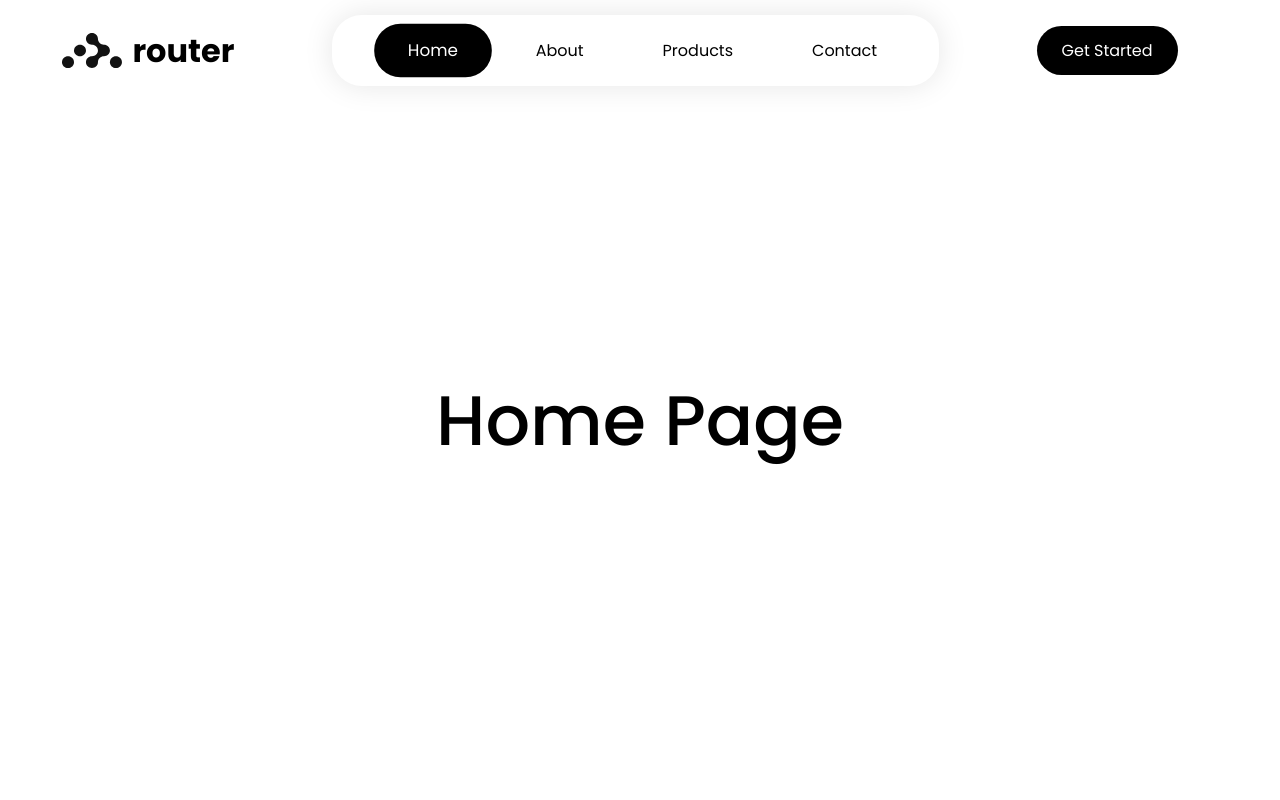
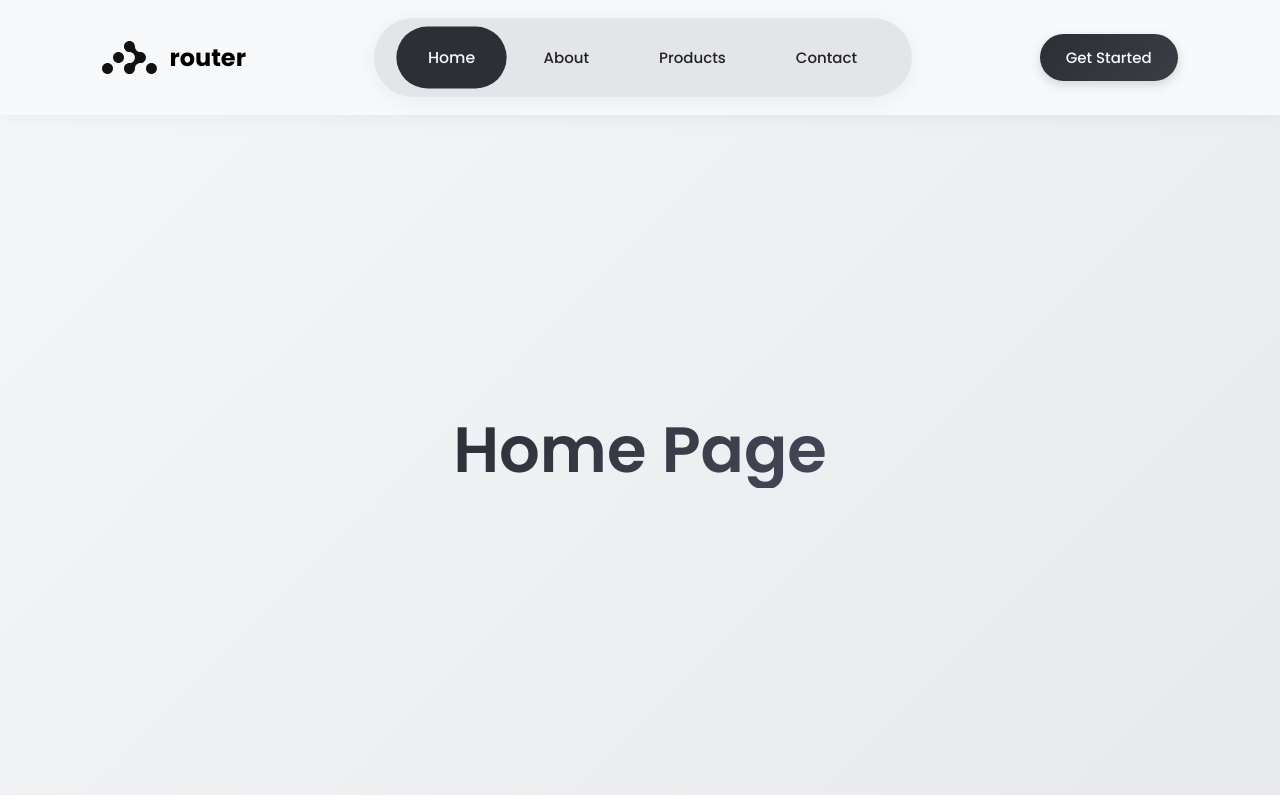
Before and after one commit to Pranjal-Sahu21/react-router-practice, a React (Vite) app: page / in a window 1280 px wide. Built offline with nearby package versions, Linux system fonts and the light colour scheme.

Commit message:
Minute styling changes

```diff
--- a/src/components/Navbar.jsx
+++ b/src/components/Navbar.jsx
@@ -1,45 +1,64 @@
-import React from "react";
+import React, { useState } from "react";
 import logo from "../assets/react-router-logo.svg";
-import { NavLink } from "react-router-dom";
+import { NavLink, useNavigate } from "react-router-dom";
 
 const Navbar = () => {
+  const navigate = useNavigate();
+  const [menuOpen, setMenuOpen] = useState(false);
+
+  const toggleMenu = () => setMenuOpen(!menuOpen);
+  const closeMenu = () => setMenuOpen(false);
+
   return (
-    <div className="navbar">
+    <nav className="navbar">
       <div className="logo-section">
         <img className="logo" src={logo} alt="React Router Logo" width="60px" />
         <h1 className="router-text">router</h1>
       </div>
 
-      <ul>
+      <div
+        className={`hamburger ${menuOpen ? "open" : ""}`}
+        onClick={toggleMenu}
+      >
+        <span></span>
+        <span></span>
+        <span></span>
+      </div>
+
+      <ul className={`nav-links ${menuOpen ? "active" : ""}`}>
         <NavLink
           to="/"
           end
           className={({ isActive }) => `link ${isActive ? "active" : ""}`}
+          onClick={closeMenu}
         >
           <li>Home</li>
         </NavLink>
         <NavLink
           to="/about"
           className={({ isActive }) => `link ${isActive ? "active" : ""}`}
+          onClick={closeMenu}
         >
           <li>About</li>
         </NavLink>
         <NavLink
           to="/products"
           className={({ isActive }) => `link ${isActive ? "active" : ""}`}
+          onClick={closeMenu}
         >
           <li>Products</li>
         </NavLink>
         <NavLink
           to="/contact"
           className={({ isActive }) => `link ${isActive ? "active" : ""}`}
+          onClick={closeMenu}
         >
           <li>Contact</li>
         </NavLink>
       </ul>
 
-      <button>Get Started</button>
-    </div>
+      <button onClick={() => navigate("/products")}>Get Started</button>
+    </nav>
   );
 };
 
--- a/src/index.css
+++ b/src/index.css
@@ -1,9 +1,10 @@
-@import url("https://fonts.googleapis.com/css2?family=Poppins:ital,wght@0,100;0,200;0,300;0,400;0,500;0,600;0,700;0,800;0,900;1,100;1,200;1,300;1,400;1,500;1,600;1,700;1,800;1,900&display=swap");
+@import url("https://fonts.googleapis.com/css2?family=Poppins:wght@300;400;500;600;700&display=swap");
+
 * {
   margin: 0;
   padding: 0;
   box-sizing: border-box;
-  font-family: "poppins", "sans-serif";
+  font-family: "Poppins", sans-serif;
 }
 
 a {
@@ -11,84 +12,207 @@ a {
   color: inherit;
 }
 
+:root {
+  --bg-light: #f8f9fb;
+  --bg-dark: #1e1e1e;
+  --text-dark: #222;
+  --text-light: #f9f9f9;
+  --accent: #2d2f36;
+  --accent-light: #e3e5e8;
+  --hover-accent: #3a3d44;
+}
+
 .navbar {
   width: 100%;
   display: flex;
   justify-content: space-between;
   align-items: center;
-  padding: 15px 8%;
+  padding: 18px 8%;
+  background: var(--bg-light);
+  box-shadow: 0 2px 20px rgba(0, 0, 0, 0.05);
+  position: sticky;
+  top: 0;
+  z-index: 100;
+  transition: background 0.3s ease;
+}
+
+.logo-section {
+  display: flex;
+  align-items: center;
+  gap: 12px;
+}
+
+.logo {
+  width: 55px;
+  height: auto;
+  transition: transform 0.3s ease;
+}
+
+.logo:hover {
+  transform: rotate(-4deg) scale(1.05);
 }
 
 .navbar ul {
-  padding: 10px 30px;
-  border-radius: 30px;
-  box-shadow: 0 0 30px 0 rgba(0, 0, 0, 0.1);
+  background: var(--accent-light);
+  padding: 10px 25px;
+  border-radius: 50px;
+  box-shadow: 0 4px 25px rgba(0, 0, 0, 0.06);
+  display: flex;
+  align-items: center;
+  gap: 10px;
 }
 
 .navbar ul li {
   display: inline-block;
-  padding: 5px 10px;
-  margin: 0 10px;
-  color: black;
+  padding: 8px 14px;
+  font-weight: 500;
+  font-size: 15px;
+  color: var(--text-dark);
+  transition: color 0.3s ease;
+}
+
+.link {
+  padding: 10px 16px;
+  border-radius: 30px;
+  font-weight: 500;
+  color: var(--text-dark);
+  transition: all 0.3s ease-in-out;
+}
+
+.link:hover {
+  background: rgba(0, 0, 0, 0.07);
+  transform: translateY(-2px);
+}
+
+.link.active {
+  background: var(--accent);
+  li {
+    color: var(--text-light);
+  }
+  transform: scale(1.05);
 }
 
 .navbar button {
-  background: black;
-  color: white;
-  padding: 12px 25px;
-  border: 0;
-  outline: 0;
+  background: linear-gradient(135deg, var(--accent), var(--hover-accent));
+  color: var(--text-light);
+  padding: 12px 26px;
+  border: none;
+  outline: none;
   border-radius: 30px;
-  font-size: 16px;
+  font-size: 15px;
+  font-weight: 500;
   cursor: pointer;
+  transition: all 0.3s ease;
+  box-shadow: 0 4px 12px rgba(0, 0, 0, 0.15);
+}
+
+.navbar button:hover {
+  background: linear-gradient(135deg, var(--hover-accent), var(--accent));
+  transform: translateY(-2px);
 }
 
 .container {
   display: flex;
   align-items: center;
   justify-content: center;
+  flex-direction: column;
   width: 100%;
-  height: 80vh;
+  height: 85vh;
+  text-align: center;
+  background: linear-gradient(135deg, #f5f6f8, #e8e9ec);
+  color: var(--text-dark);
 }
 
 .container h1 {
-  font-size: 70px;
-  font-weight: 500;
+  font-size: 64px;
+  font-weight: 600;
+  line-height: 1.2;
+  margin-bottom: 10px;
+  background: linear-gradient(135deg, #2d2f36, #444857);
+  background-clip: text;
+  -webkit-text-fill-color: transparent;
 }
 
-.logo {
-  margin-left: -40px;
+.container p {
+  font-size: 18px;
+  color: #555;
+  max-width: 600px;
+  margin-top: 10px;
+  line-height: 1.6;
 }
 
-.logo-section {
-  display: flex;
-  align-items: center;
-  gap: 10px;
+.hamburger {
+  display: none;
+  flex-direction: column;
+  justify-content: space-between;
+  width: 28px;
+  height: 20px;
+  cursor: pointer;
+  z-index: 101;
+  transition: all 0.3s ease;
 }
 
-.logo {
-  width: 60px;
-  height: auto;
+.hamburger span {
+  display: block;
+  height: 3px;
+  background: var(--text-dark);
+  border-radius: 2px;
+  transition: all 0.3s ease;
 }
 
-.link {
-  color: black;
-  padding: 8px 12px;
-  border-radius: 25px;
-  text-decoration: none;
-  transition: all 0.3s ease-in-out;
-  display: inline-block;
-  margin-left: 15px;
+.hamburger.open span:nth-child(1) {
+  transform: rotate(45deg) translateY(12px);
 }
 
-.link:hover {
-  background: rgba(0, 0, 0, 0.05);
+.hamburger.open span:nth-child(2) {
+  opacity: 0;
 }
 
-.link.active {
-  background: black;
-  li {
-    color: white;
+.hamburger.open span:nth-child(3) {
+  transform: rotate(-45deg) translateY(-12px);
+}
+
+@media (max-width: 1120px) {
+  .navbar {
+    position: relative;
+    padding: 15px 6%;
   }
-  transform: scale(1.05);
+
+  .navbar button {
+    display: none;
+  }
+
+  .nav-links {
+    position: absolute;
+    top: 100%;
+    left: 0;
+    width: 100%;
+    flex-direction: column;
+    background: var(--bg-light);
+    border-radius: 0 0 15px 15px;
+    box-shadow: 0 10px 30px rgba(0, 0, 0, 0.08);
+    overflow: hidden;
+    max-height: 0;
+    opacity: 0;
+    pointer-events: none;
+    transition: all 0.4s ease;
+  }
+
+  .nav-links.active {
+    max-height: 400px;
+    opacity: 1;
+    pointer-events: all;
+  }
+
+  .nav-links .link {
+    display: block;
+    text-align: center;
+    margin: 12px 0;
+    padding: 12px;
+    font-size: 16px;
+  }
+
+  .hamburger {
+    display: flex;
+  }
 }
```
